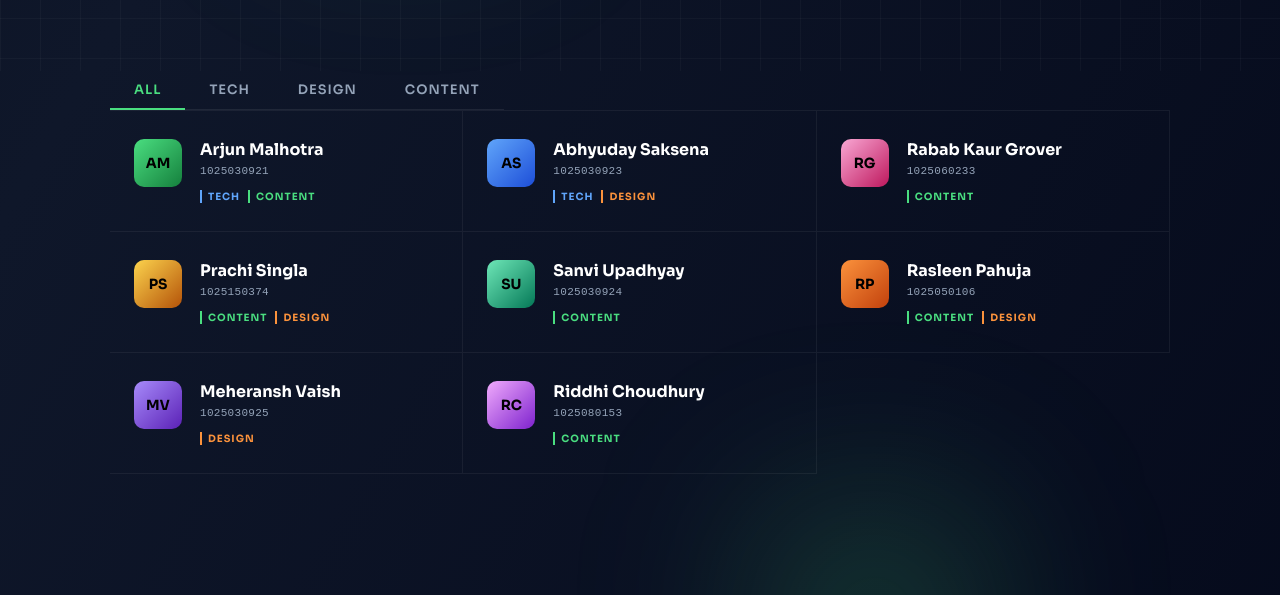
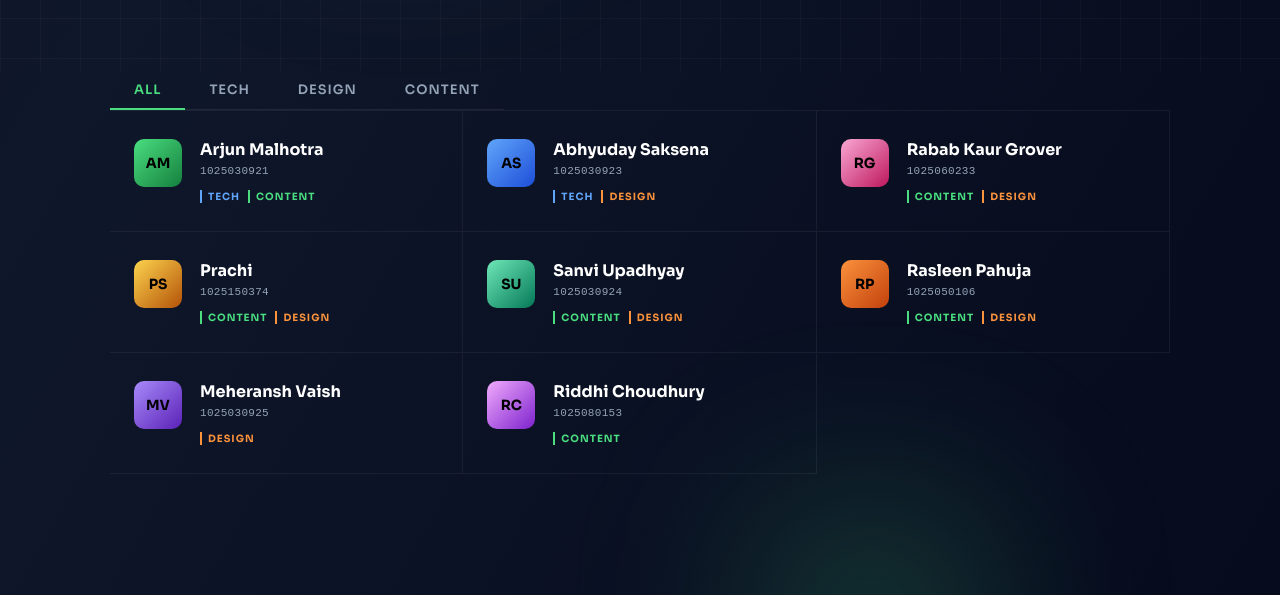
Before and after one commit to abhyudaysaksena06/Env_Pro_Full_Stack, a website: page Env_Pro/Team.html in a window 1280 px wide. Shown: the part 502-1097 px from the top of the page. Drawn offline with nearby package versions, Linux system fonts and the light colour scheme.

Commit message:
SANVITTHJJDFF

```diff
--- a/Env_Pro/Team.html
+++ b/Env_Pro/Team.html
@@ -192,6 +192,7 @@
             <div class="member-roll">1025060233</div>
             <div class="dept-tags">
               <span class="dept-tag content">Content</span>
+              <span class="dept-tag design">Design</span>
             </div>
           </div>
         </div>
@@ -201,7 +202,7 @@
             PS
           </div>
           <div class="member-info">
-            <div class="member-name">Prachi Singla</div>
+            <div class="member-name">Prachi</div>
             <div class="member-roll">1025150374</div>
             <div class="dept-tags">
               <span class="dept-tag content">Content</span>
@@ -219,6 +220,7 @@
             <div class="member-roll">1025030924</div>
             <div class="dept-tags">
               <span class="dept-tag content">Content</span>
+              <span class="dept-tag design">Design</span>
             </div>
           </div>
         </div>
```
